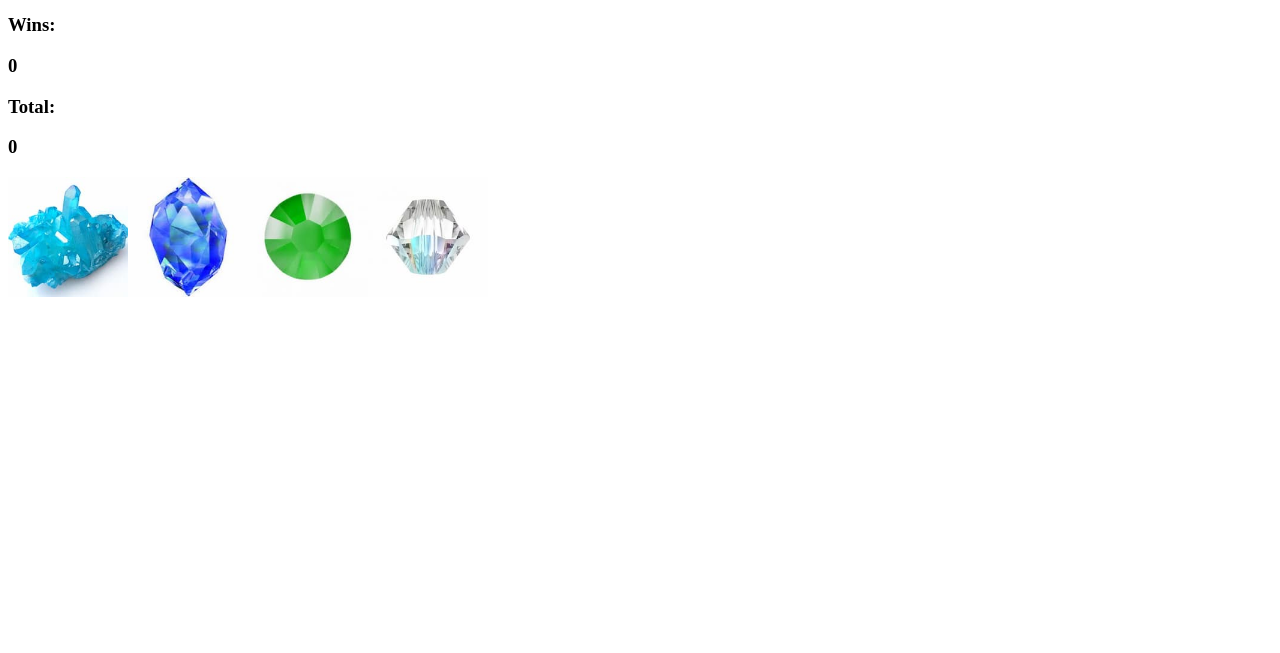
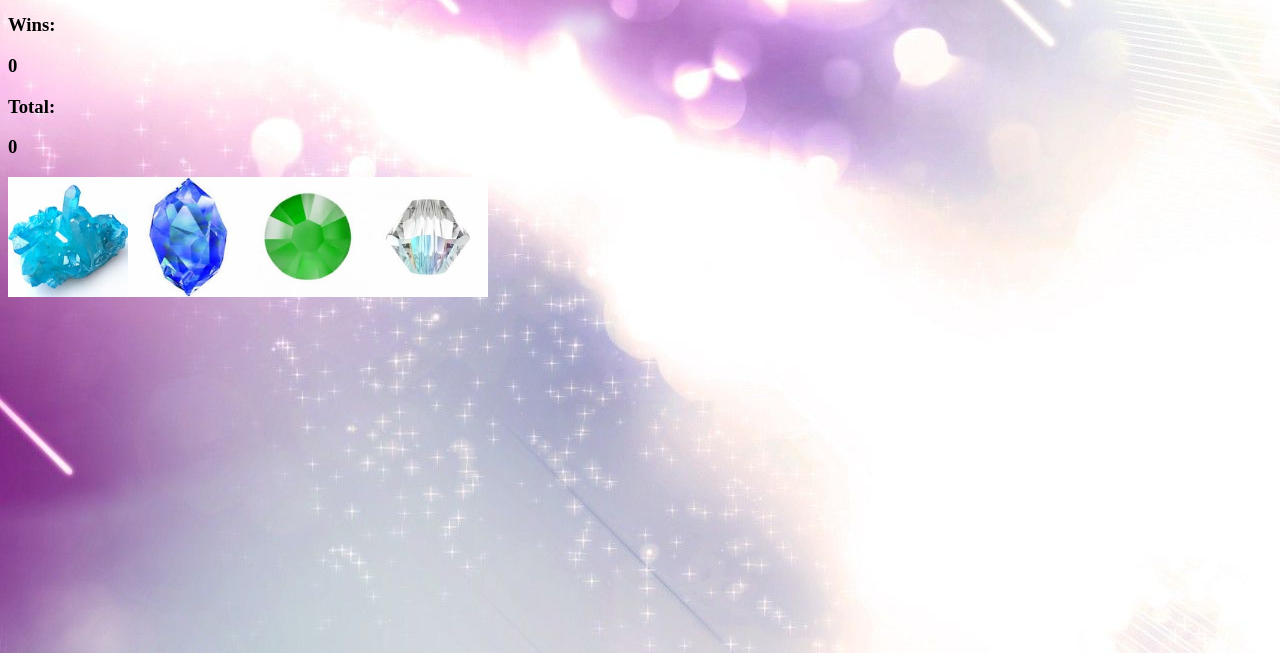
Before and after one commit to mahamalampati/unit-4-game, a plain HTML site: page index.html in a window 1280 px wide. Shown: the part 147-800 px from the top of the page. Drawn offline with nearby package versions, Linux system fonts and the light colour scheme.

Commit message:
background image added

```diff
--- a/assets/css/style.css
+++ b/assets/css/style.css
@@ -1,11 +1,8 @@
 
 
-  body{
-
-   background-image: url("assets/images/img/crystalimage.jgp");
-  }
 
   .crystal-image {
     width: 120px;
     height: 120px;
+
   }
--- a/index.html
+++ b/index.html
@@ -6,7 +6,7 @@
   <link rel="stylesheet" type="text/css" href="assets/css/style.css">
 <script type="text/javascript" src="https://cdnjs.cloudflare.com/ajax/libs/jquery/3.2.1/jquery.min.js"></script>
 </head>
-<body >
+<body background = "assets/images/gem.jpg">
 
   <h1>Number to Guess: <span id="number-to-guess"></span></h1>
   <h3>Loses:</h3> <h3 class="text-center" id="loss-count">0</h3>
```
